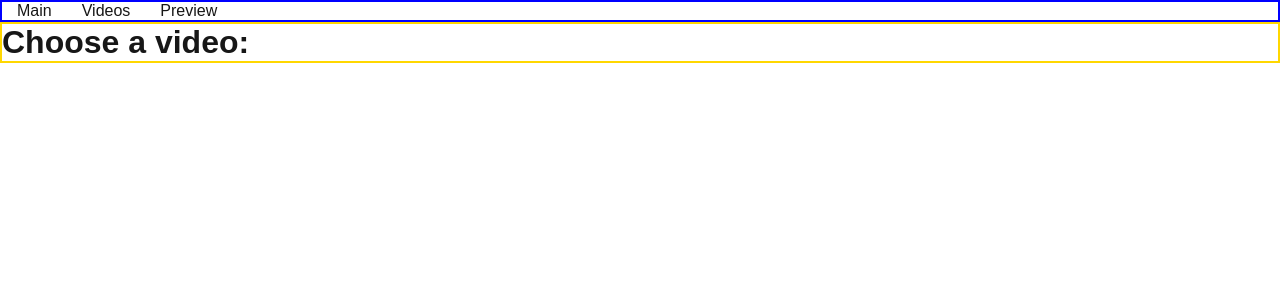
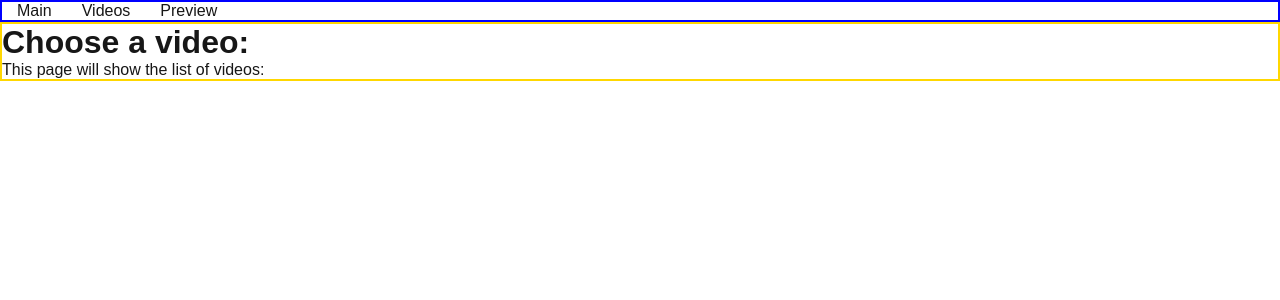
Before and after one commit to rifflere/centroid-finder-frontend, a Next.js app in the folder centroid-finder-frontend/: page /videos in a window 1280 px wide. Shown: the top 300 px of the page. Built offline with nearby package versions, Linux system fonts and the light colour scheme.

Commit message:
added a small sentence for the video page.

```diff
--- a/centroid-finder-frontend/src/app/videos/page.jsx
+++ b/centroid-finder-frontend/src/app/videos/page.jsx
@@ -3,6 +3,7 @@ export default function VideoChooserPage({children}){
     return (
         <div style={{ border: '2px solid', borderColor: 'gold' }}>
             <h1>Choose a video: </h1>
+            <p>This page will show the list of videos:</p>
         </div>
     );
 }
```
